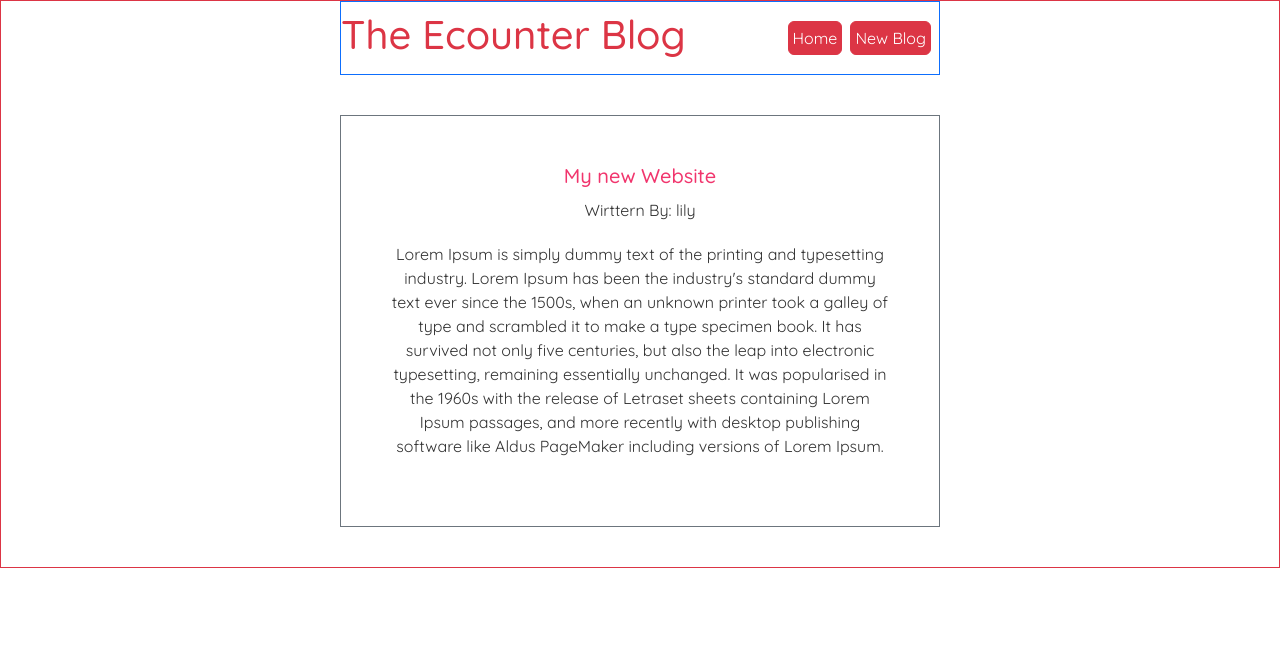
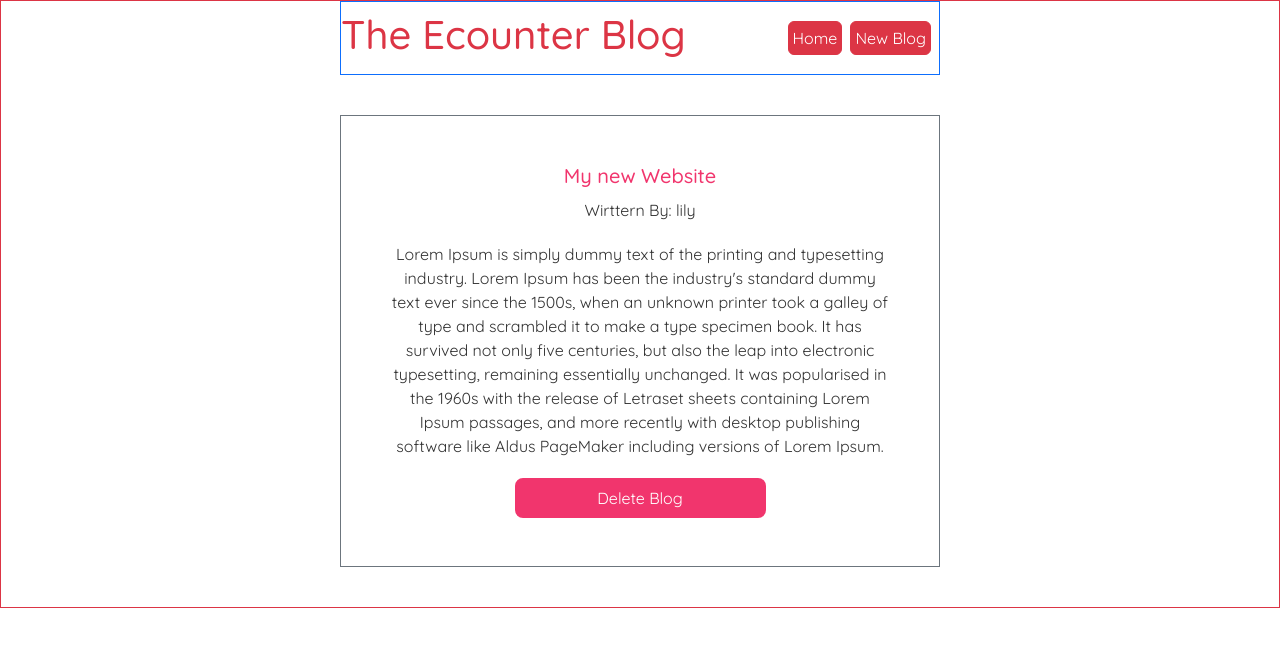
Before and after one commit to kiran-frontend-developer/ec-blog, a React (Create React App) app: page /blogs/1 in a window 1280 px wide. Shown: the top 646 px of the page. Built offline with nearby package versions, Linux system fonts and the light colour scheme; data requests are answered from the project's data file.

Commit message:
delete blog using fetch

```diff
--- a/data/db.json
+++ b/data/db.json
@@ -41,6 +41,12 @@
       "body": "blog body",
       "author": "jenny",
       "id": 7
+    },
+    {
+      "title": "new check",
+      "body": "ggg",
+      "author": "lily",
+      "id": 8
     }
   ]
 }
--- a/src/BlogDetails.js
+++ b/src/BlogDetails.js
@@ -13,6 +13,15 @@ const BlogDetails = () => {
     error,
   } = useFetch(`http://localhost:8000/blogs/${id}`);
   console.log(blog);
+
+  // delete blog function
+  const handleDelete = () => {
+    fetch(`http://localhost:8000/blogs/${blog.id}`, {
+      method: "DELETE",
+    }).then(() => {
+      console.log("blog deleted");
+    });
+  };
 
   return (
     <div className="blog-details">
@@ -30,6 +39,15 @@ const BlogDetails = () => {
           <h2>{blog.title}</h2>
           <p>Wirttern By: {blog.author}</p>
           <div>{blog.body}</div>
+
+          {/*  delete the blog  */}
+          <button
+            onClick={handleDelete}
+            className="btn btn-outline-danger d-grid gap-2 col-6 mx-auto"
+            // type="button"
+          >
+            Delete Blog
+          </button>
         </article>
       )}
     </div>
--- a/src/BlogList.js
+++ b/src/BlogList.js
@@ -55,7 +55,7 @@ const BlogList = ({ blogs_send, title, handleDelete }) => {
           </Link>
           <p>Written by: {blog.author}</p>
           <p>{blog.body}</p>
-          <button
+          {/* <button
             onClick={() =>
               // {
               // console.log("id: " + blog.id);
@@ -68,7 +68,7 @@ const BlogList = ({ blogs_send, title, handleDelete }) => {
             type="button"
           >
             Delete Blog
-          </button>
+          </button> */}
         </div>
       ))}
     </div>
```
